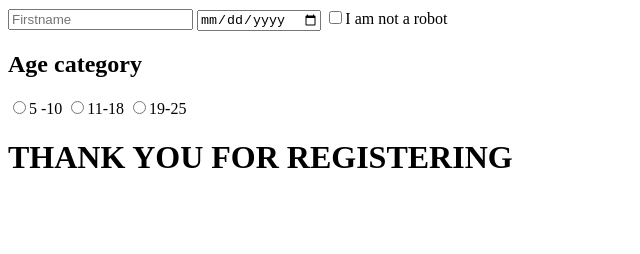
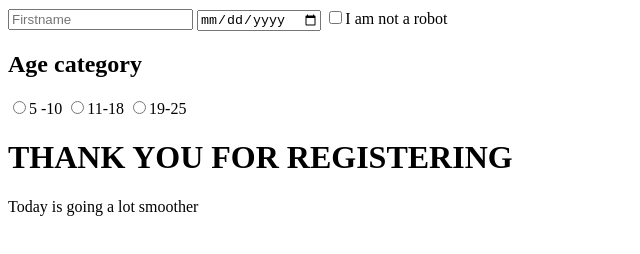
Before and after one commit to Rhema7776/Fathia, a plain HTML site: page classwork.html in a window 1280 px wide. Shown: the whole page, without its empty margins (0-640 px from the left). Drawn offline with Linux system fonts and the light colour scheme.

Commit message:
second commit

```diff
--- a/classwork.html
+++ b/classwork.html
@@ -18,5 +18,7 @@
     <input type="radio" name="gender" id="" />19-25
 
     <h1>THANK YOU FOR REGISTERING</h1>
+
+    <p>Today is going a lot smoother</p>
 </body>
 </html>
```
